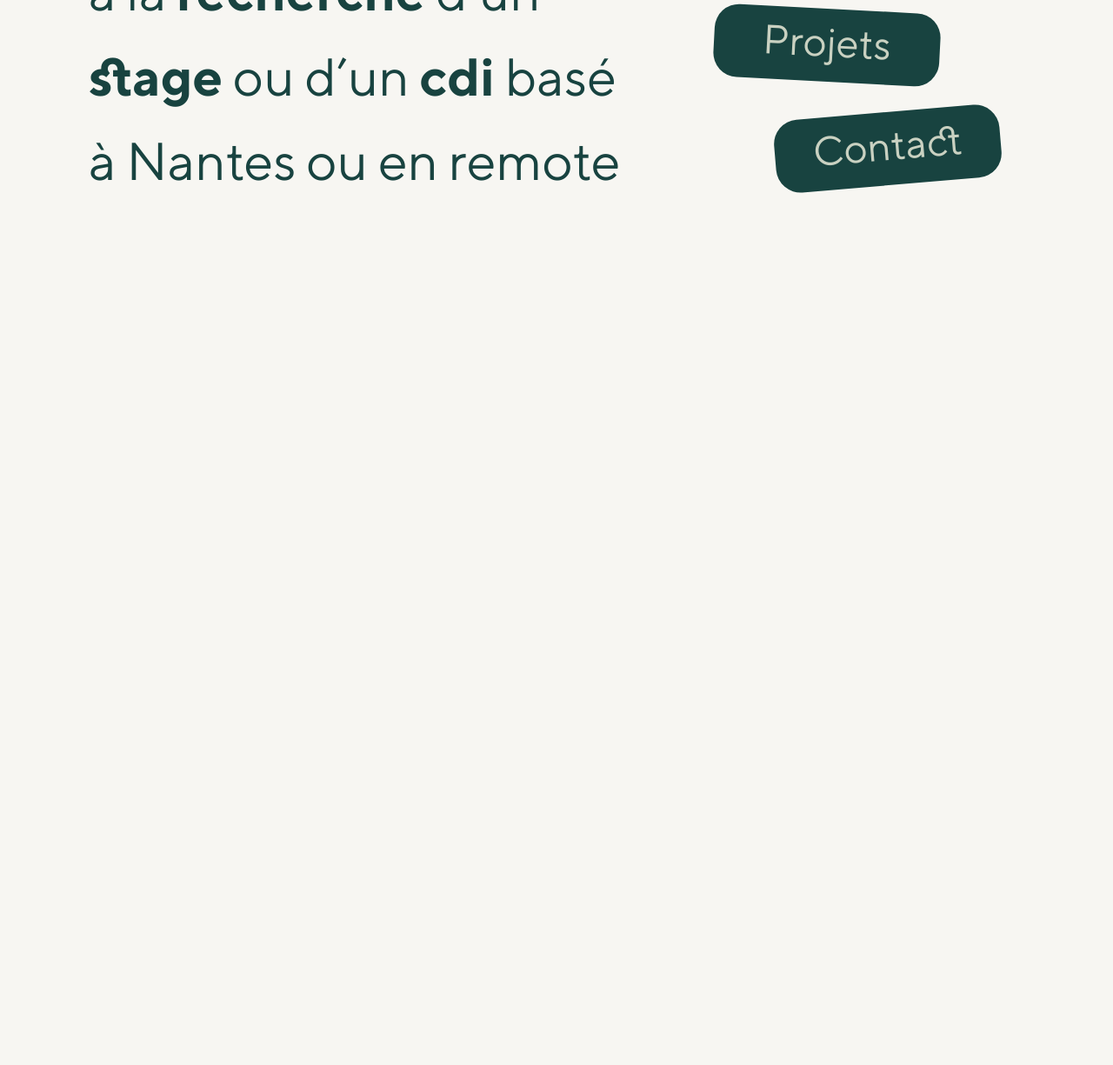
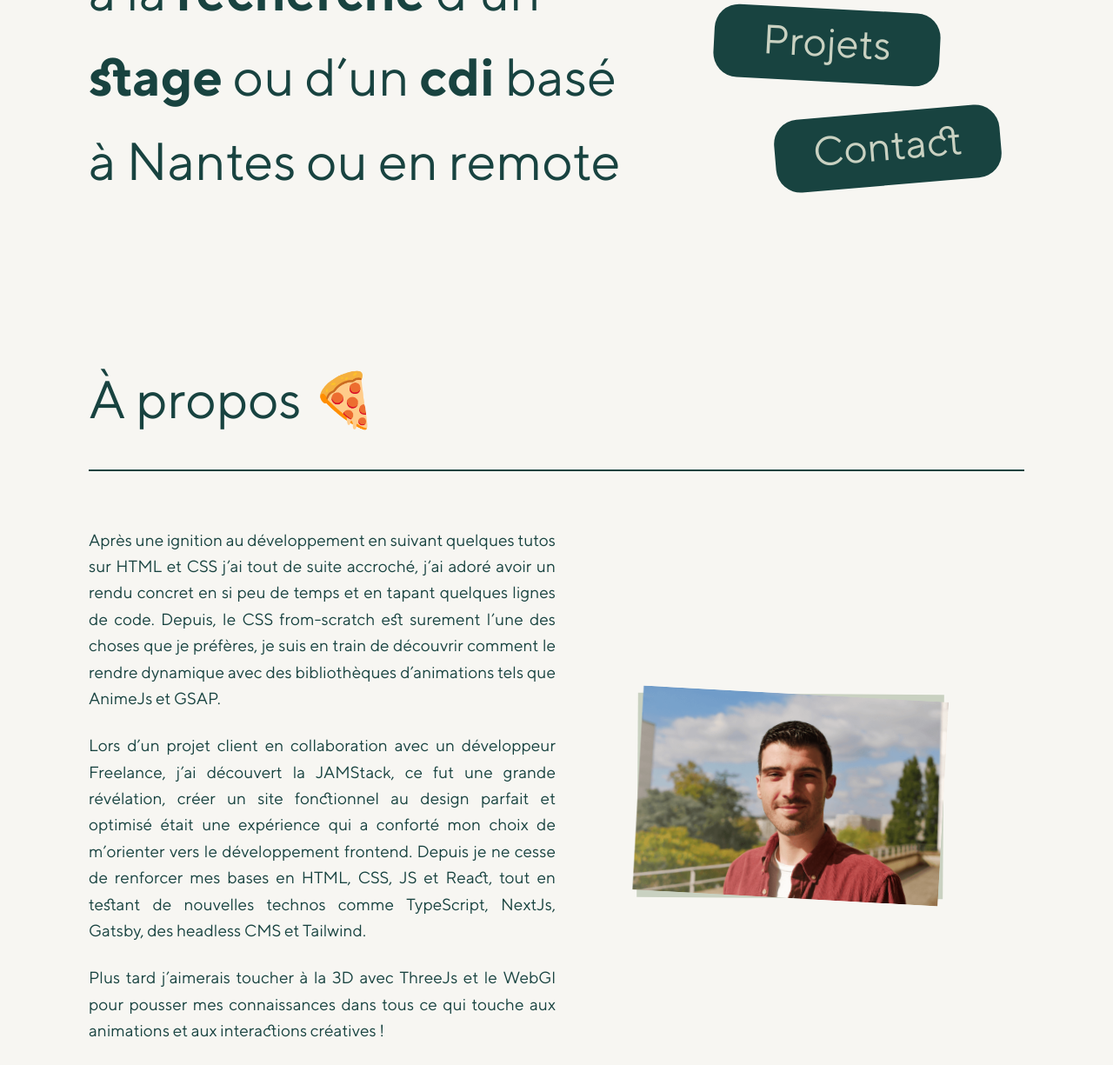
Before and after one commit to ArthurSalle/portfolio, a Gatsby site: page / in a window 1280 px wide. Shown: the part 430-1655 px from the top of the page at 87% size. Before the commit the page ends 800 px from the top, so only its background shows below. Built offline with nearby package versions, Linux system fonts and the light colour scheme; Gatsby itself is replaced by a stand-in of ours.

Commit message:
:sparkles: create about section

```diff
--- a/src/components/atoms/Button.js
+++ b/src/components/atoms/Button.js
@@ -1,14 +1,7 @@
 import React from 'react';
-import { Link } from 'gatsby';
 
-const Button = ({ title, className }) => {
-  return (
-    <>
-      <Link to='/' className={`btn ${className}`}>
-        {title}
-      </Link>
-    </>
-  );
+const Button = ({ children }) => {
+  return <>{children}</>;
 };
 
 export default Button;
--- /dev/null
+++ b/src/components/atoms/Paragraph.js
@@ -0,0 +1,7 @@
+import React from 'react';
+
+const Paragraph = ({ children }) => {
+  return <div className='drop'>{children}</div>;
+};
+
+export default Paragraph;
--- /dev/null
+++ b/src/components/molecules/SectionTitle.js
@@ -0,0 +1,13 @@
+import React from 'react';
+import Title from '../atoms/Title';
+
+const SectionTitle = ({ text, type }) => {
+  return (
+    <div className='container section--title'>
+      <Title type={type}>{text}</Title>
+      <div className='section--line'></div>
+    </div>
+  );
+};
+
+export default SectionTitle;
--- /dev/null
+++ b/src/components/organisms/AboutSection.js
@@ -0,0 +1,52 @@
+import { StaticImage } from 'gatsby-plugin-image';
+import React from 'react';
+import Paragraph from '../atoms/Paragraph';
+import SectionTitle from '../molecules/SectionTitle';
+
+const SectionList = () => {
+  return (
+    <section className='container'>
+      <SectionTitle type='h2' text='À propos 🍕' />
+      <div className='section'>
+        <div className='section--article'>
+          <Paragraph className='section--drop'>
+            Après une ignition au développement en suivant quelques tutos sur
+            HTML et CSS j’ai tout de suite accroché, j’ai adoré avoir un rendu
+            concret en si peu de temps et en tapant quelques lignes de code.
+            Depuis, le CSS from-scratch est surement l’une des choses que je
+            préfères, je suis en train de découvrir comment le rendre dynamique
+            avec des bibliothèques d’animations tels que AnimeJs et GSAP.
+          </Paragraph>
+          <Paragraph className='section--drop'>
+            Lors d’un projet client en collaboration avec un développeur
+            Freelance, j’ai découvert la JAMStack, ce fut une grande révélation,
+            créer un site fonctionnel au design parfait et optimisé était une
+            expérience qui a conforté mon choix de m’orienter vers le
+            développement frontend. Depuis je ne cesse de renforcer mes bases en
+            HTML, CSS, JS et React, tout en testant de nouvelles technos comme
+            TypeScript, NextJs, Gatsby, des headless CMS et Tailwind.
+          </Paragraph>
+          <Paragraph>
+            Plus tard j’aimerais toucher à la 3D avec ThreeJs et le WebGl pour
+            pousser mes connaissances dans tous ce qui touche aux animations et
+            aux interactions créatives !
+          </Paragraph>
+        </div>
+
+        <div className='section--media'>
+          <div className='section--img__wrapper'>
+            <StaticImage
+              src='../../images/arthur.png'
+              alt='Arthur Sallé'
+              width={352}
+              height={235}
+              quality={100}
+            />
+          </div>
+        </div>
+      </div>
+    </section>
+  );
+};
+
+export default SectionList;
--- a/src/components/organisms/Header.js
+++ b/src/components/organisms/Header.js
@@ -2,6 +2,7 @@ import React from 'react';
 import { StaticImage } from 'gatsby-plugin-image';
 import Title from '../atoms/Title';
 import Button from '../atoms/Button';
+import { Link } from 'gatsby';
 
 const Header = () => {
   return (
@@ -25,9 +26,27 @@ const Header = () => {
           />
         </div>
         <div className='header--menu__btn'>
-          <Button title={'À propos'} className={'btn--green rotate-first'} />
-          <Button title={'Projets'} className={'btn--green rotate-second'} />
-          <Button title={'Contact'} className={'btn--green rotate-third'} />
+          <Button
+            children={
+              <Link to='/' className='btn btn--green rotate-first'>
+                À propos
+              </Link>
+            }
+          />
+          <Button
+            children={
+              <Link to='/' className='btn btn--green rotate-second'>
+                Projets
+              </Link>
+            }
+          />
+          <Button
+            children={
+              <Link to='/' className='btn btn--green rotate-third'>
+                Contact
+              </Link>
+            }
+          />
         </div>
       </div>
     </header>
--- a/src/pages/index.js
+++ b/src/pages/index.js
@@ -1,5 +1,6 @@
 import * as React from 'react';
 import Header from '../components/organisms/Header';
+import AboutSection from '../components/organisms/AboutSection';
 import Seo from '../components/organisms/Seo';
 import '../styles/index.scss';
 
@@ -9,6 +10,7 @@ const IndexPage = () => {
       <Seo />
       <main>
         <Header />
+        <AboutSection />
       </main>
     </>
   );
--- /dev/null
+++ b/src/styles/components/section.scss
@@ -0,0 +1,34 @@
+.section {
+  display: flex;
+
+  &--article {
+    max-width: 537px;
+    text-align: justify;
+  }
+
+  &--media {
+    display: flex;
+    flex-direction: column;
+    align-items: center;
+    width: 100%;
+    justify-content: center;
+  }
+  &--img__wrapper {
+    position: relative;
+    transform: rotate(3.15deg);
+
+    &::before {
+      content: '';
+      display: block;
+      position: absolute;
+      inset: 0;
+      background-color: var(--color-btn);
+      width: 100%;
+      height: 100%;
+      transform: rotate(-2.75deg);
+    }
+  }
+}
+.drop {
+  margin-bottom: 24px;
+}
--- /dev/null
+++ b/src/styles/components/sectionTitle.scss
@@ -0,0 +1,10 @@
+.section--title {
+  margin-top: 176px;
+  margin-bottom: 64px;
+}
+.section--line {
+  margin-top: 32px;
+  height: 2px;
+  width: 100%;
+  background-color: var(--color-green);
+}
--- a/src/styles/components/title.scss
+++ b/src/styles/components/title.scss
@@ -7,3 +7,14 @@
     line-height: 1.4;
   }
 }
+
+.h2 {
+  font-size: 61px;
+
+  @include media('<desktop') {
+    font-size: 50px;
+  }
+  @include media('<tablet') {
+    font-size: 40px;
+  }
+}
--- a/src/styles/index.scss
+++ b/src/styles/index.scss
@@ -5,3 +5,5 @@
 @import './components/header.scss';
 @import './components/title';
 @import './components/button';
+@import './components/sectionTitle.scss';
+@import './components//section.scss';
```
Also changed, not shown: src/pages/about.js (deleted, +0 -11 lines), src/images/arrow-right.svg (added).
